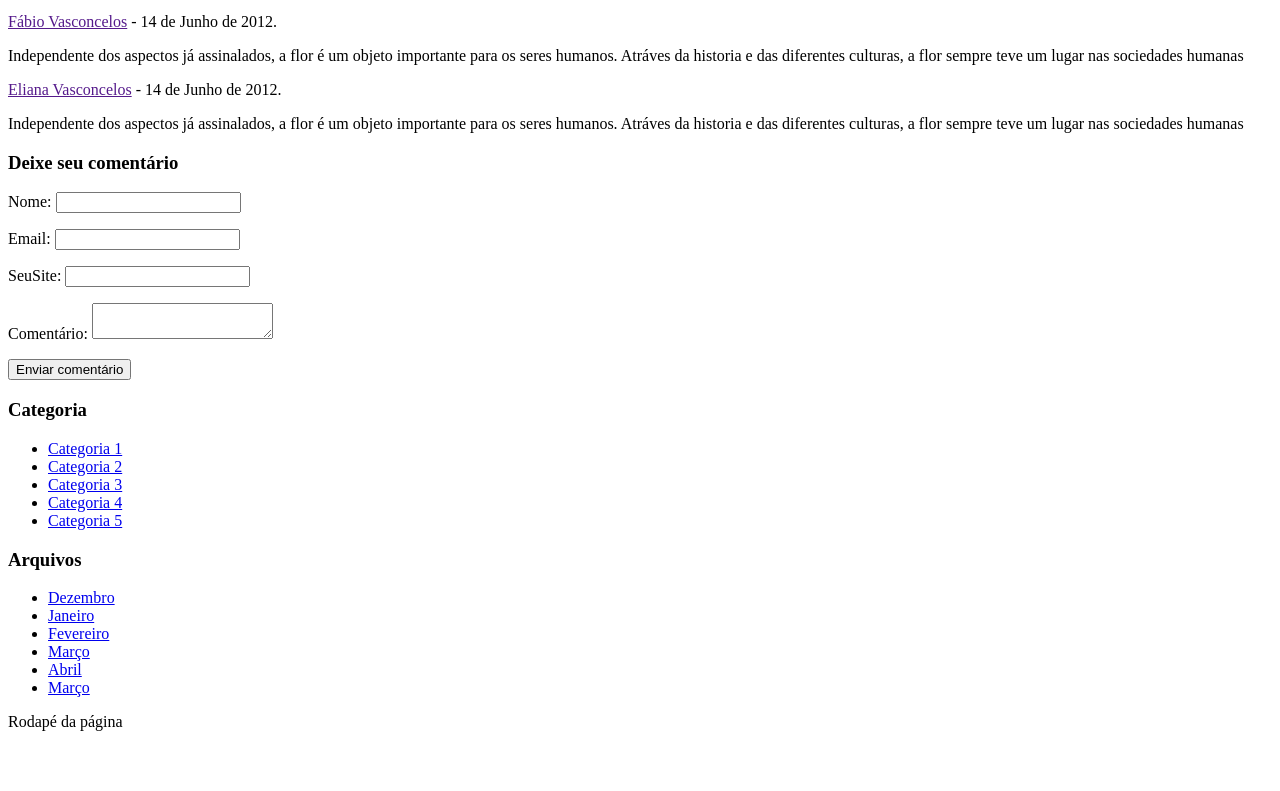
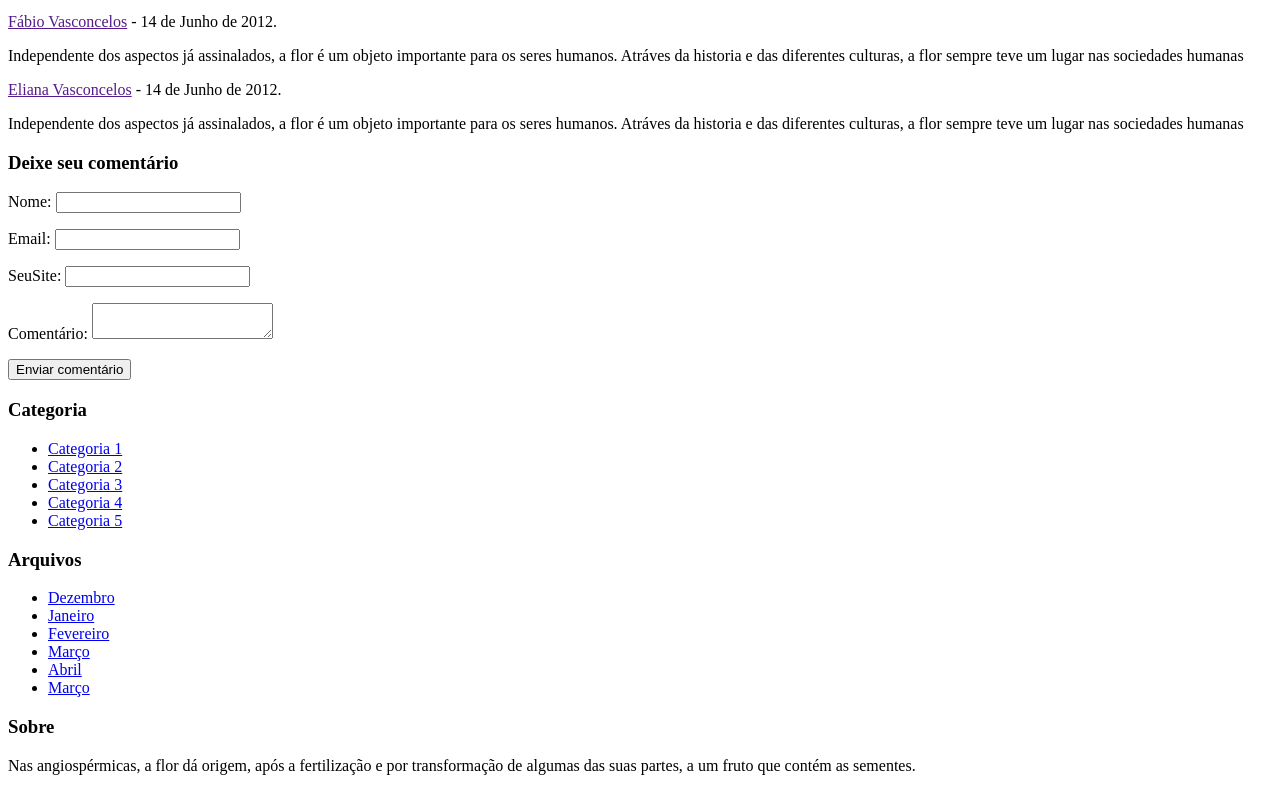
Before and after one commit to livianyrodrigues/html5, a plain HTML site: page html5/index.html in a window 1280 px wide. Shown: the part 1013-1804 px from the top of the page. Before the commit the page ends 1752 px from the top, so only its background shows below. Drawn offline with Linux system fonts and the light colour scheme.

Commit message:
Aula 11 iniciando

```diff
--- a/html5/index.html
+++ b/html5/index.html
@@ -127,7 +127,12 @@
 </section>
 
 </aside>
-<footer>Rodapé da página</footer>
+<footer>
+<section id="about">
+<header> <h3> Sobre</h3>
+<p>Nas angiospérmicas, a flor dá origem, após a fertilização e por transformação de algumas das suas partes, a um fruto que contém as sementes.</p>
+</section>
+</footer>
 
 </body>
 </html>
```
